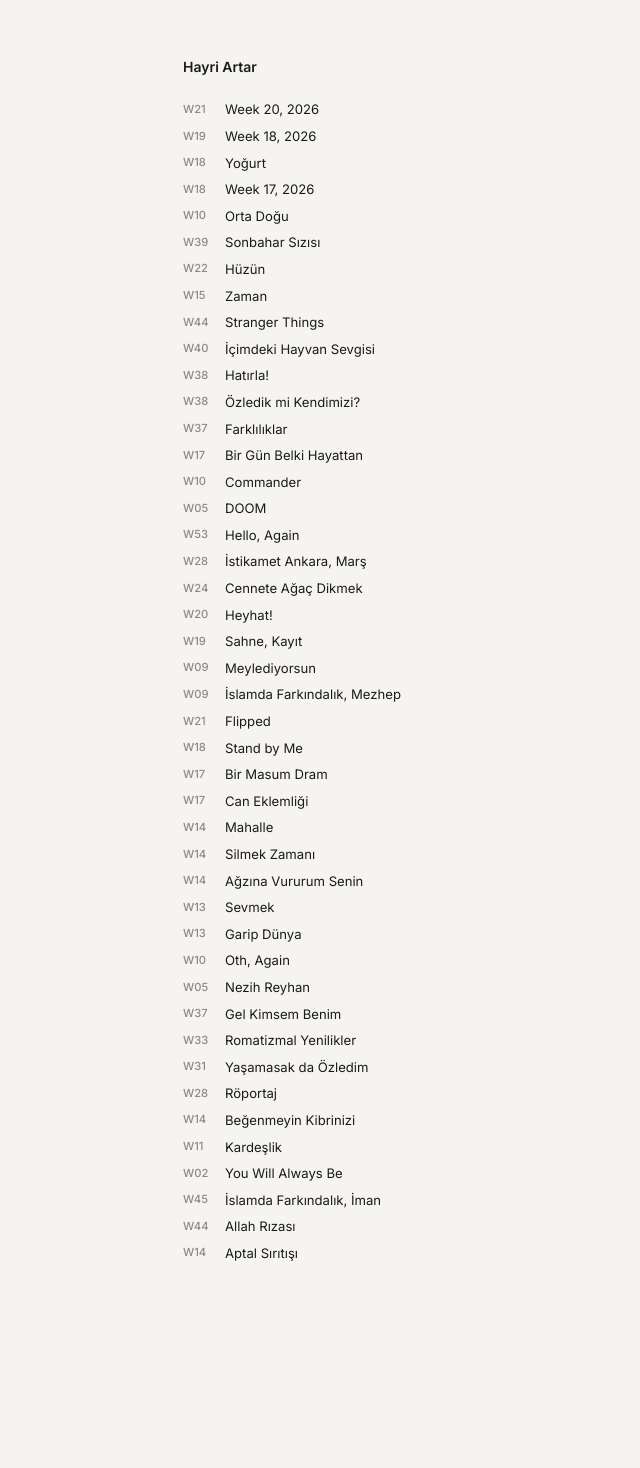
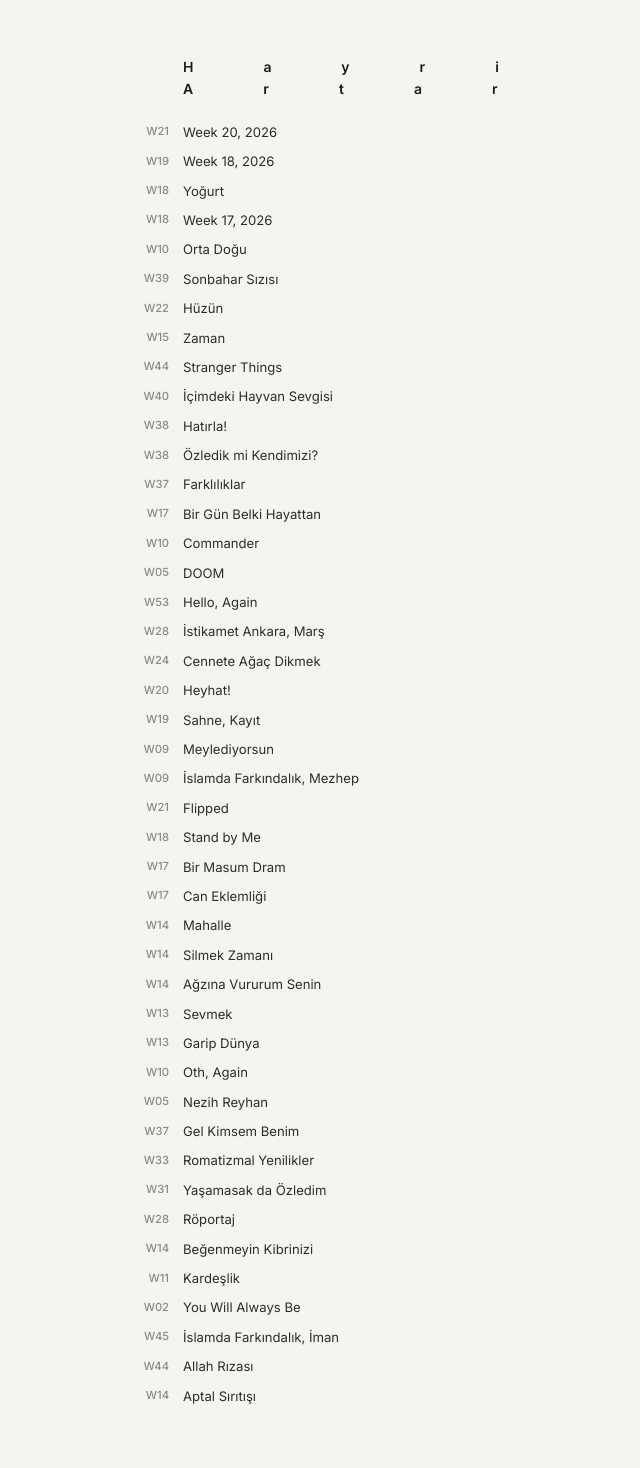
Before and after one commit to hayriartar/hayriartar.github.io, a Jekyll site: the page built from index.html, in a window 1280 px wide. Shown: the whole page, without its empty margins (257-897 px from the left). Built offline with Jekyll 4.4.1, drawn with Linux system fonts in a browser that asks for light colours; before the commit the page ends 1320 px from its top, so only the background shows below that.

Commit message:
Refactor CSS for post list and item styles
Updated styles for post list and items, adjusting letter spacing, gaps, and colors.

```diff
--- a/assets/css/custom.css
+++ b/assets/css/custom.css
@@ -40,50 +40,44 @@ header {
 h1 {
     font-size: 1rem;
     font-weight: 600;
-    letter-spacing: 0.0em;
+    letter-spacing: 5.0em;
 }
 
-/* --- Yazı Listesi Alanı (Taşmayı Önleyen Yeni Sistem) --- */
 .post-list {
     display: flex;
     flex-direction: column;
-    gap: 0.4rem;
-    /* Listeyi sola doğru kendi marjı kadar genişleterek W11 için güvenli alan açıyoruz */
-    padding-left: 3rem;
-    margin-left: -3rem;
+    gap: 0.2rem;
 }
 
+/* Her bir satırı esnek yapıp position: relative yapıyoruz */
 .post-item {
     display: flex;
-    align-items: center; /* Dikeyde ortalama */
+    align-items: center;
     text-decoration: none;
-    color: inherit;
+    color: #2d2c2a;
     transition: opacity 0.2s ease;
-    width: 100%;
+    position: relative;
+    padding-left: 0; /* Ana dikey çizgi yazı başlığında kalacak */
+    margin-bottom: 0.4rem; /* Yazılar arası dikey boşluk */
 }
 
-.post-item:hover {
-    opacity: 0.5;
-}
-
+/* Sadece yazı başlığını kapsayan alan */
 .post-title {
     font-size: 0.9375rem;
     font-weight: 400;
 }
 
-/* W11 Sola Kaydırma (Artık absolute değil, esnek kutu içinde sabit genişlik) */
+/* Sol boşluğa kayan Hafta Numarası (W11) */
 .post-week {
-    width: 3rem; /* W11 için ayrılan yatay alan */
-    flex-shrink: 0; /* Alanın daralmasını engeller */
-    font-size: 0.8rem;
-    color: #8c8a84;
+    position: absolute;
+    right: 100%; /* Başlığın sol sınırından geriye doğru yaslar */
+    margin-right: 1rem; /* Başlık ile arasında bırakılacak sol boşluk mesafesi */
+    font-size: 0.8rem; /* Bir tık daha küçük boyut */
+    color: #8c8a84; /* Daha soluk, gömülü bir renk */
     font-weight: 500;
-    white-space: nowrap;
-
-    /* Milimetrik dikey hizalama değeriniz aynen korunuyor: */
-    transform: translateY(0.3px);
+    white-space: nowrap; /* Alt satıra geçmesini engeller */
+    transform: translateY(0.2px);
 }
-
 
 /* Satırın tamamına gelince hafif opaklık efekti */
 .post-item:hover {
```
